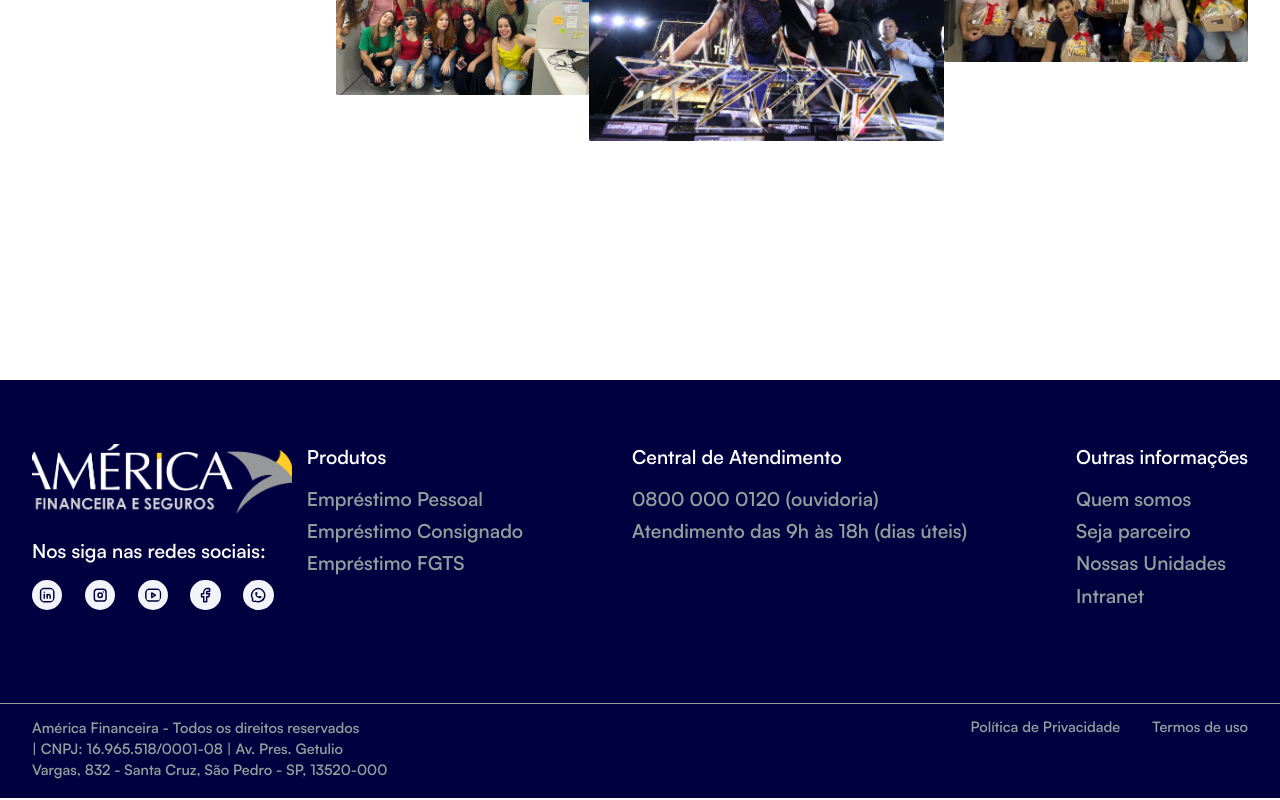
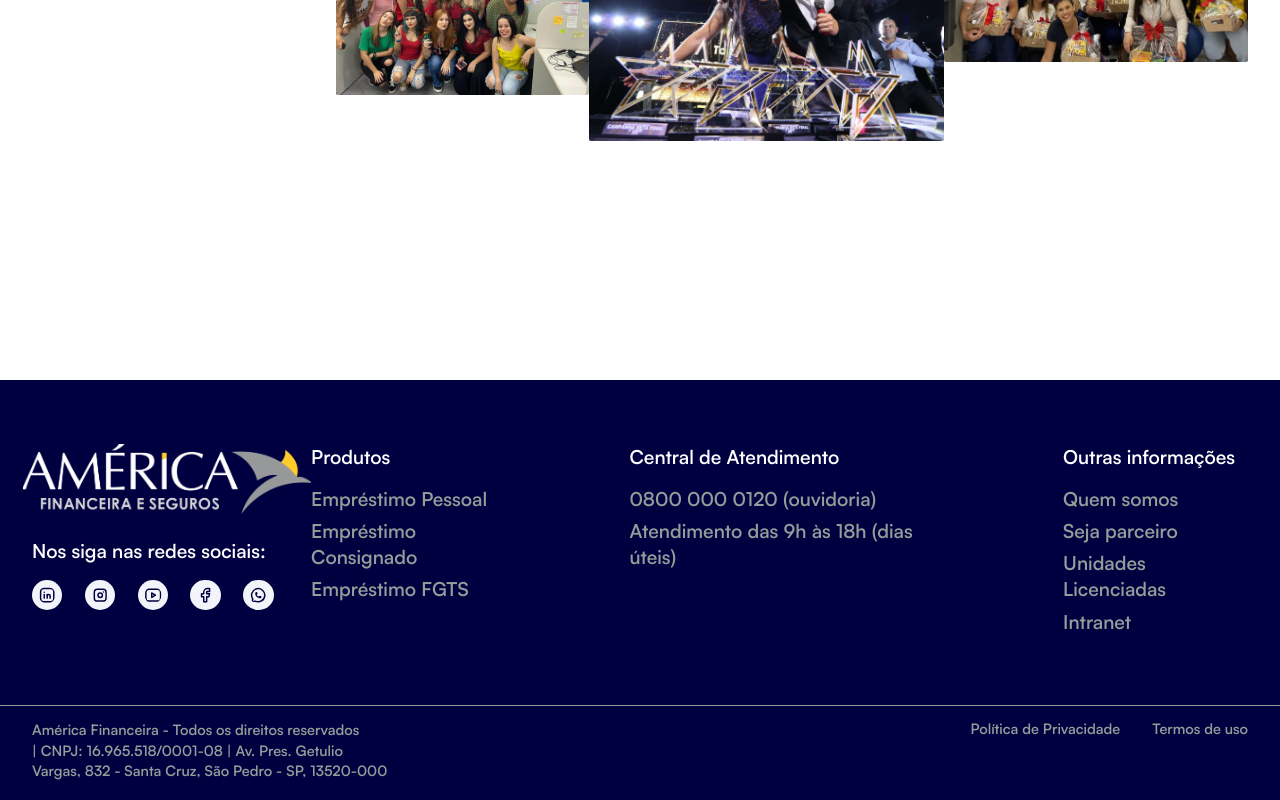
Before and after one commit to gap-sys/america-financeira, a Next.js app in the folder front-end/: page /quem-somos in a window 1280 px wide. Shown: the part 3940-4740 px from the top of the page. Built offline with nearby package versions, Linux system fonts and the light colour scheme.

Commit message:
Feat
Change nossas-unidades on navbar,footer and page link to Unidades Licensiadas. Add warning text,  fix to footer logo image.

```diff
--- a/front-end/src/data/ui/navbar.ts
+++ b/front-end/src/data/ui/navbar.ts
@@ -10,8 +10,8 @@ export const MENU: NavbarItemProps[] = [
         link: '/quem-somos',
       },
       {
-        label: 'Nossas Unidades',
-        link: '/nossas-unidades',
+        label: 'Unidades Licenciadas',
+        link: '/unidades-licenciadas',
       },
       {
         label: 'Apresentação Institucional',
--- a/front-end/src/presentation/components/common/footer/footer.module.scss
+++ b/front-end/src/presentation/components/common/footer/footer.module.scss
@@ -15,9 +15,10 @@
     }
     .info-section {
       .img {
-        width: 16.25rem;
+        width: 18rem;
         height: 70px;
         margin-bottom: 1.2rem;
+        margin-left: -9px;
         @media (max-width: 884px) {
           width: 250px;
           height: 70px;
--- a/front-end/src/presentation/components/common/footer/footer.tsx
+++ b/front-end/src/presentation/components/common/footer/footer.tsx
@@ -25,8 +25,8 @@ const MENU: MenuProps[] = [
       { label: 'Quem somos', link: '/quem-somos' },
       { label: 'Seja parceiro', link: '/seja-um-parceiro' },
       {
-        label: 'Nossas Unidades',
-        link: '/nossas-unidades',
+        label: 'Unidades Licenciadas',
+        link: '/unidades-licenciadas',
       },
       {
         label: 'Intranet',
--- a/front-end/src/presentation/pages/locations/locations.module.scss
+++ b/front-end/src/presentation/pages/locations/locations.module.scss
@@ -56,3 +56,18 @@
     }
   }
 }
+
+.aviso-legal {
+    background-color: #f8f9fa;
+    padding: 15px;
+    border-left: 4px solid #007bff;
+    margin-top: 10px;
+}
+.aviso-legal h2 {
+    color: #007bff;
+    font-size: 18px;
+}
+.aviso-legal p {
+    font-size: 14px;
+    color: #333;
+}
--- a/front-end/src/presentation/pages/locations/locations.tsx
+++ b/front-end/src/presentation/pages/locations/locations.tsx
@@ -78,7 +78,27 @@ const Locations = () => (
       keywords="América Financeira, filiais, unidades, atendimento financeiro, Campinas, serviços financeiros, ramais, localização"
     />
     <div className={S['locations-container']}>
-      <h1 className={S['title-section']}>Nossas unidades</h1>
+      <h1 className={S['title-section']}> Unidades Licenciadas</h1>
+      <div className={S["aviso-legal"]}>
+        <h2>Aviso Legal sobre a Independência das Unidades</h2>
+        <p>
+          A América Financeira é uma marca licenciada para operação por unidades independentes, por meio de contrato de
+          uso de marca, firmado entre a licenciadora e cada unidade licenciada. Cada unidade opera com CNPJ próprio,
+          gestão administrativa autônoma e independência financeira, sendo exclusivamente responsável por seus atos,
+          compromissos e obrigações.
+        </p>
+        <p>
+          Dessa forma, a América Financeira (licenciadora da marca) não responde solidária ou subsidiariamente por
+          quaisquer obrigações ou responsabilidades de suas unidades licenciadas, incluindo, mas não se limitando a,
+          questões trabalhistas, consumeristas, cíveis, tributárias ou administrativas.
+        </p>
+        <p>
+          Quaisquer reclamações, litígios ou processos devem ser direcionados exclusivamente à unidade específica
+          responsável pelo atendimento, conforme seu CNPJ e contratos próprios.
+        </p>
+        <p>Para mais informações sobre cada unidade licenciada, consulte os dados abaixo.</p>
+      </div>
+
       <div className={S['locations-box']}>
         {LOCATIONS.map(({ name, ramal, whatsapp, maps }, key) => (
           <div className={S.box} key={key}>
```
Also changed, not shown: front-end/src/pages/unidades-licenciadas/index.tsx (renamed from front-end/src/pages/nossas-unidades/index.tsx).
